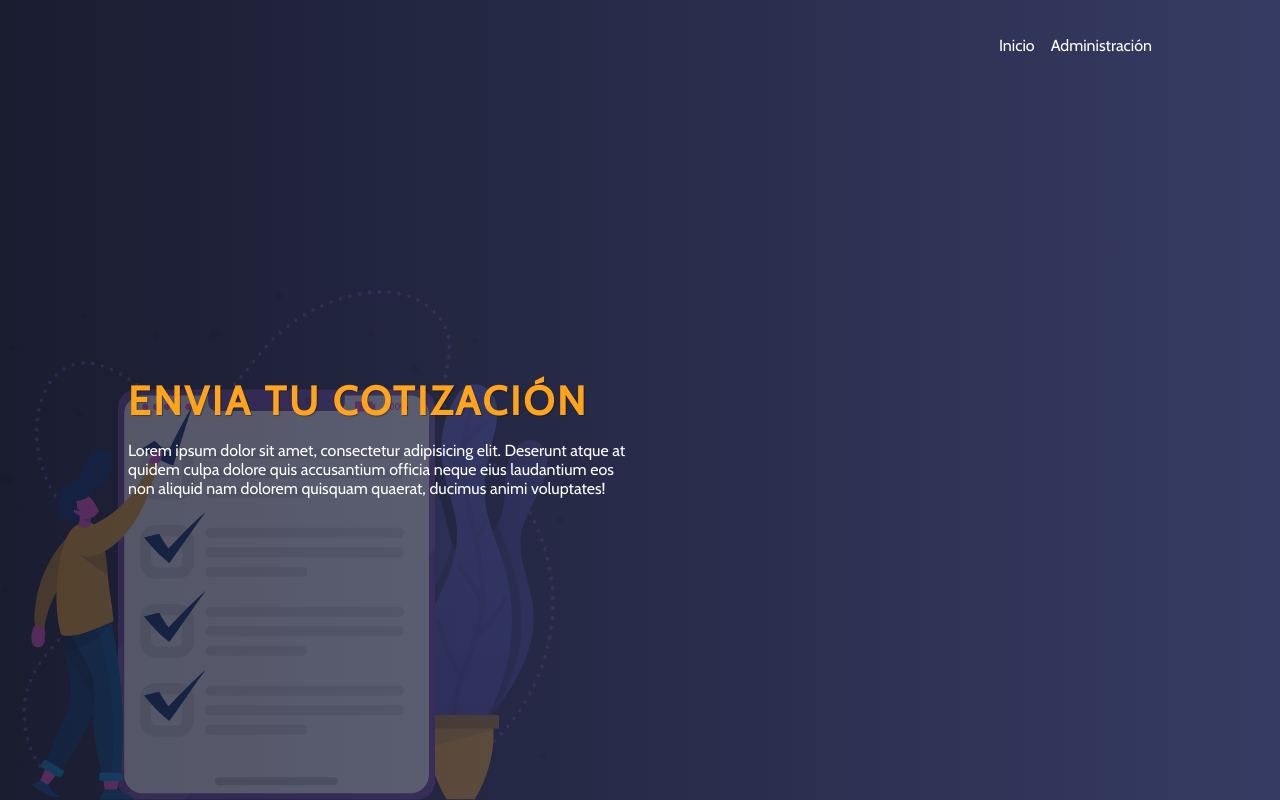
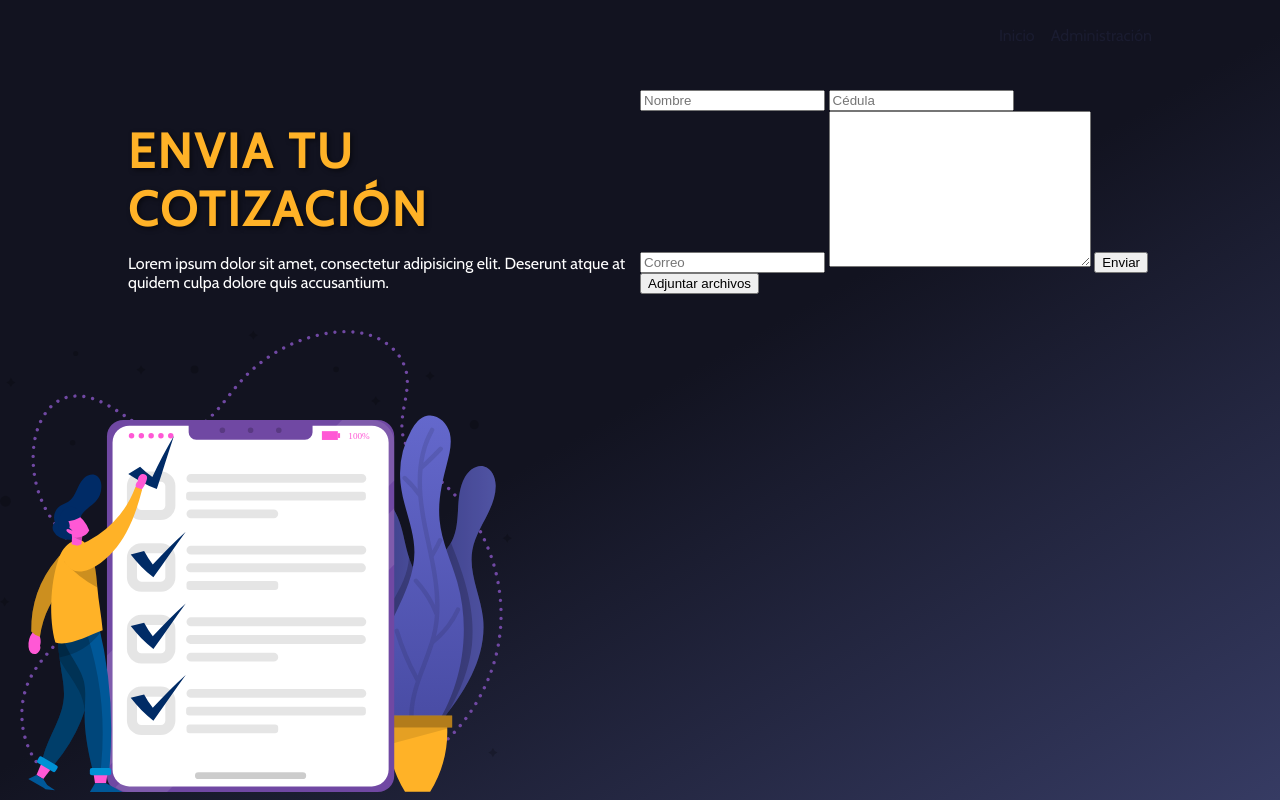
Before and after one commit to czabala847/cotizacion, a PHP site: page / in a window 1280 px wide. Run offline with PHP 8.4, Linux system fonts and the light colour scheme.

Commit message:
Modificando diseño al hero

```diff
--- a/index.html
+++ b/index.html
@@ -33,18 +33,17 @@
             <h1 class="quotation__detail--title">Envia tu cotización</h1>
             <p class="quotation__detail--description">
               Lorem ipsum dolor sit amet, consectetur adipisicing elit. Deserunt atque at quidem culpa dolore quis
-              accusantium officia neque eius laudantium eos non aliquid nam dolorem quisquam quaerat, ducimus animi
-              voluptates!
+              accusantium.
             </p>
           </article>
-          <!-- <form action="" class="quotation__form">
+          <form action="" class="quotation__form">
             <input type="text" placeholder="Nombre" />
             <input type="text" placeholder="Cédula" />
             <input type="email" placeholder="Correo" />
             <textarea name="asunto" id="" cols="30" rows="10"></textarea>
             <button>Enviar</button>
             <button>Adjuntar archivos</button>
-          </form> -->
+          </form>
         </div>
       </div>
     </section>
--- a/src/css/style.css
+++ b/src/css/style.css
@@ -1,29 +1,31 @@
-/*                   *\
-      VARIABLES
-\*                   */
+/*-----------------------------------------*\
+                  VARIABLES
+\*-----------------------------------------*/
 /*COLORS*/
 /*CONST*/
 /*CONTAINERS*/
 /*FONTS*/
+/*FONTS SIZE*/
+/*TEXT*/
 /*-----------------------------------------*\
                   MIXINS
 \*-----------------------------------------*/
-/*                           *\
-        SETTINGS GLOBAL
-\*                           */
+/*-----------------------------------------*\
+                  SETTING GLOBAL
+\*-----------------------------------------*/
 body {
-  margin: 0;
   padding: 0;
   font-family: "Cabin", sans-serif;
+  font-size: 16px;
 }
 
+body,
 figure {
   margin: 0;
 }
 
 #app {
-  background: -webkit-gradient(linear, left top, right top, from(#1a1c30), to(#363b63));
-  background: linear-gradient(90deg, #1a1c30 0%, #363b63 100%);
+  background: linear-gradient(150deg, #121320 50%, #363b63 100%);
   color: #fff;
   height: 100vh;
   overflow: hidden;
@@ -62,8 +64,8 @@ figure {
                   TYPOGRAPHY
 \*-----------------------------------------*/
 .title-primary, .quotation__detail--title {
-  font-size: 2.5rem;
-  text-shadow: 1px 1px 1px rgba(0, 0, 0, 0.3);
+  font-size: 3rem;
+  text-shadow: 2px 2px 5px rgba(0, 0, 0, 0.5);
   margin: 0;
   text-transform: uppercase;
 }
@@ -72,7 +74,7 @@ figure {
           HEADER
 \*                    */
 .header {
-  height: 90px;
+  height: 70px;
 }
 
 .header .container {
@@ -84,28 +86,34 @@ figure {
 }
 
 .header-menu__list {
+  height: inherit;
   margin: 0;
   padding: 0;
   list-style: none;
-  height: inherit;
   -webkit-box-pack: end;
       -ms-flex-pack: end;
           justify-content: flex-end;
 }
 
 .header-menu__list--link {
-  color: #fff;
+  color: #1a1c30;
   text-decoration: none;
   padding-left: 1rem;
+  -webkit-transition: 0.3s;
+  transition: 0.3s;
+}
+
+.header-menu__list--link:hover {
+  color: #ffb227;
 }
 
 /*-----------------------------------------*\
                   QUOTATION
 \*-----------------------------------------*/
 .quotation {
-  background-image: url("../assets/imagen_hero_opacity.png");
-  background-repeat: no-repeat;
-  background-position: left bottom;
+  background: url("../assets/SVG/img-hero.svg") no-repeat;
+  background-size: 40%;
+  background-position-y: 30vh;
 }
 
 .quotation .container {
@@ -117,12 +125,14 @@ figure {
   display: grid;
   -ms-grid-columns: (1fr)[2];
       grid-template-columns: repeat(2, 1fr);
-  -ms-flex-line-pack: center;
-      align-content: center;
+}
+
+.quotation__detail {
+  padding-top: 2rem;
 }
 
 .quotation__detail--title {
   letter-spacing: 3px;
-  color: #ffa41b;
+  color: #ffb227;
 }
 /*# sourceMappingURL=style.css.map */
--- a/src/sass/base/_global.scss
+++ b/src/sass/base/_global.scss
@@ -1,12 +1,13 @@
-/*                           *\
-        SETTINGS GLOBAL
-\*                           */
+/*-----------------------------------------*\
+                  SETTING GLOBAL
+\*-----------------------------------------*/
 body {
-  margin: 0;
   padding: 0;
   font-family: $font-base;
+  font-size: $font-size-base;
 }
 
+body,
 figure {
   margin: 0;
 }
@@ -14,7 +15,7 @@ figure {
 #app {
   background: $color-background-deg;
   color: $color-white;
-  height: 100vh;
+  height: $height-viewport;
   overflow: hidden;
   display: grid;
   grid-template-rows: 90px 1fr;
--- a/src/sass/base/_typography.scss
+++ b/src/sass/base/_typography.scss
@@ -2,8 +2,8 @@
                   TYPOGRAPHY
 \*-----------------------------------------*/
 .title-primary {
-  font-size: 2.5rem;
-  text-shadow: 1px 1px 1px rgba(0, 0, 0, 0.3);
+  font-size: $font-title-primary;
+  text-shadow: $text-shadow;
   margin: 0;
   text-transform: uppercase;
 }
--- a/src/sass/layout/_header.scss
+++ b/src/sass/layout/_header.scss
@@ -4,6 +4,7 @@
 
 .header {
   height: $header-height;
+  // background-image: url("../assets/mask-header-hero.png");
 
   & .container {
     height: inherit;
@@ -14,16 +15,21 @@
   height: inherit;
 
   &__list {
+    height: inherit;
     margin: 0;
     padding: 0;
     list-style: none;
-    height: inherit;
     @include m-flex(flex-end);
 
     &--link {
-      color: $color-white;
+      color: $color-purple;
       text-decoration: none;
       padding-left: 1rem;
+      transition: 0.3s;
+
+      &:hover {
+        color: $color-yellow;
+      }
     }
   }
 }
--- a/src/sass/layout/_quotation.scss
+++ b/src/sass/layout/_quotation.scss
@@ -3,23 +3,29 @@
 \*-----------------------------------------*/
 
 .quotation {
-  background-image: url("../assets/imagen_hero_opacity.png");
-  background-repeat: no-repeat;
-  background-position: left bottom;
+  background: url("../assets/SVG/img-hero.svg") no-repeat;
+  background-size: 40%;
+  background-position-y: 30vh;
 }
 
 .quotation .container {
-  height: 100%;
+  height: $height-full;
 }
 
 .quotation-container {
   display: grid;
   grid-template-columns: repeat(2, 1fr);
-  align-content: $container-align;
+  // align-content: $container-align;
 }
 
-.quotation__detail--title {
-  @extend .title-primary;
-  letter-spacing: 3px;
-  color: #ffa41b;
+.quotation__detail {
+  padding-top: 2rem;
+
+  &--title {
+    @extend .title-primary;
+    letter-spacing: 3px;
+    color: $color-yellow;
+  }
 }
+
+//FORMULARIO
--- a/src/sass/lib/_variables.scss
+++ b/src/sass/lib/_variables.scss
@@ -1,18 +1,22 @@
-/*                   *\
-      VARIABLES
-\*                   */
+/*-----------------------------------------*\
+                  VARIABLES
+\*-----------------------------------------*/
 
 /*COLORS*/
 $color-white: #fff;
+$color-yellow: #ffb227;
+$color-purple: rgba(26, 28, 48, 1);
 
 $color-background-deg: linear-gradient(
-  90deg,
-  rgba(26, 28, 48, 1) 0%,
+  150deg,
+  rgb(18, 19, 32) 50%,
   rgba(54, 59, 99, 1) 100%
 );
 
 /*CONST*/
-$header-height: 90px;
+$header-height: 70px;
+$height-viewport: 100vh;
+$height-full: 100%;
 
 /*CONTAINERS*/
 $container-justify: center;
@@ -21,3 +25,10 @@ $container-direction: row;
 
 /*FONTS*/
 $font-base: "Cabin", sans-serif;
+
+/*FONTS SIZE*/
+$font-size-base: 16px;
+$font-title-primary: 3rem;
+
+/*TEXT*/
+$text-shadow: 2px 2px 5px rgba(0, 0, 0, 0.5);
```
Also changed, not shown: src/assets/1x/Recurso 3.png (deleted), src/assets/1x/Recurso 4.png (deleted), src/assets/1x/Recurso 5.png (deleted), src/assets/1x/Recurso 6.png (deleted), src/assets/1x/Recurso 7.png (deleted), src/assets/1x/Recurso 8.png (deleted), src/assets/SVG/img-hero.svg (added), src/assets/imagen_hero.png (deleted), src/assets/imagen_hero_opacity.png (deleted), src/assets/mask-header-hero.png (added), 1 other file.
